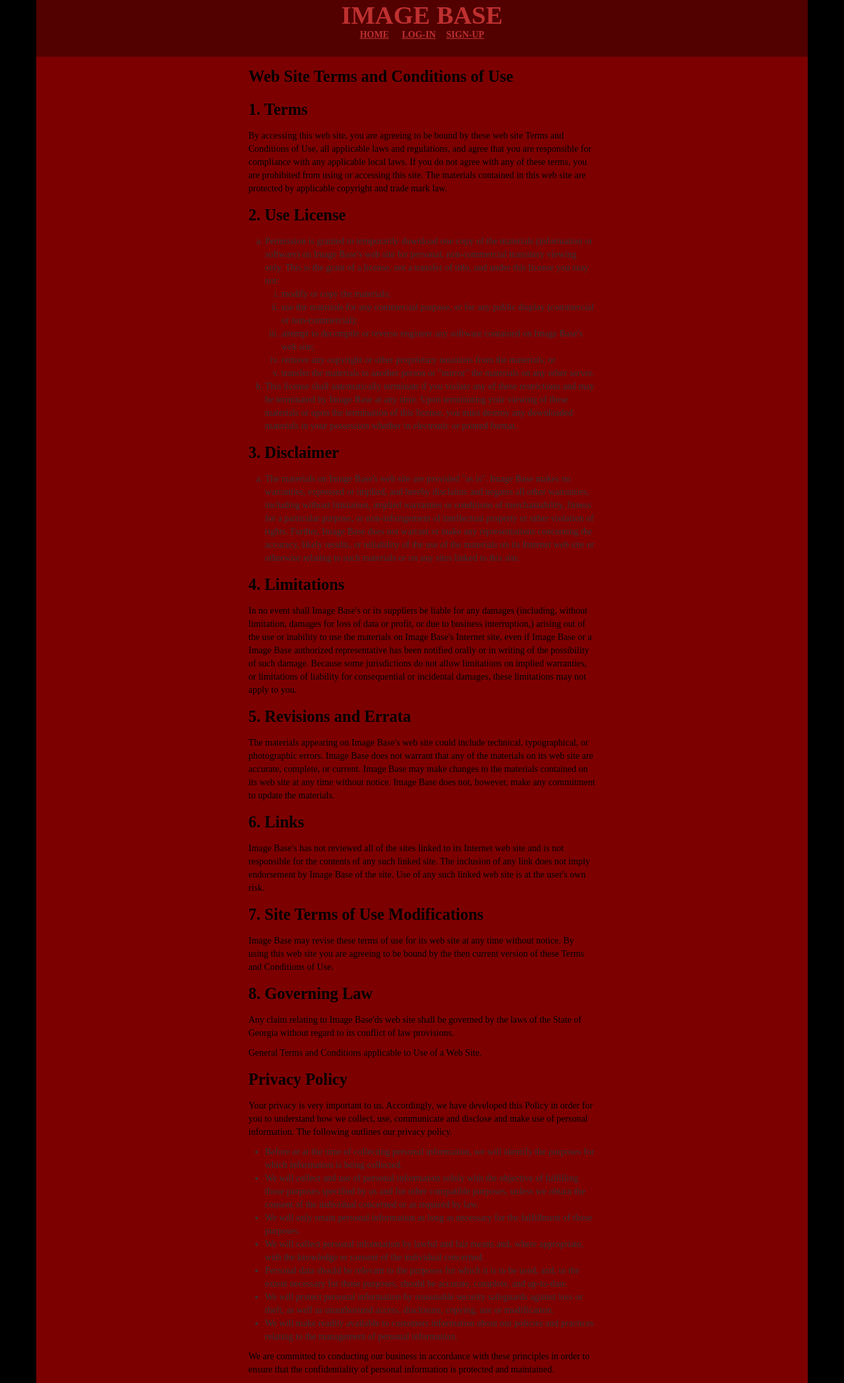
After one commit to bangb12/MDD_1309_CNoland, a CodeIgniter app: page /MDD_1309_CNoland/index.php/pages/terms in a window 1280 px wide. The commit adds this page. Shown: the whole page at 66% size. Run offline with CodeIgniter, Linux system fonts and the light colour scheme.

Commit message:
Added FAQ and slight changes to code

```diff
--- a/application/controllers/pages.php
+++ b/application/controllers/pages.php
@@ -9,6 +9,10 @@
         {
             $this->load->view($id);
         }
+        function terms()
+        {
+            $this->load->view('terms');
+        }
     }
 
 ?>
--- a/application/views/detail1.php
+++ b/application/views/detail1.php
@@ -1,6 +1,7 @@
 <!DOCTYPE html>
 <html lang="en">
 <head>
+    <meta name="viewport" content="width=device-width, initial-scale=1.0">
     <meta charset="utf-8">
     <title>Images - ImageBase</title>
     <link href="../../../css/bootstrap/css/bootstrap.css" rel="stylesheet"></script>
--- a/application/views/detail2.php
+++ b/application/views/detail2.php
@@ -1,6 +1,7 @@
 <!DOCTYPE html>
 <html lang="en">
 <head>
+    <meta name="viewport" content="width=device-width, initial-scale=1.0">
     <meta charset="utf-8">
     <title>Images - ImageBase</title>
     <link href="../../../css/bootstrap/css/bootstrap.css" rel="stylesheet"></script>
--- a/application/views/faq.php
+++ b/application/views/faq.php
@@ -1,6 +1,7 @@
 <!DOCTYPE html>
 <html lang="en">
 <head>
+    <meta name="viewport" content="width=device-width, initial-scale=1.0">
     <meta charset="utf-8">
     <title>FAQ - ImageBase</title>
     <link href="../../css/bootstrap/css/bootstrap.css" rel="stylesheet"></script>
@@ -18,11 +19,11 @@
                 <h2>What is this website?</h2>
                 <p>A place to store various images found on the web, and put a story behind it.</p>
                 <h2>Something doesnt work! What do I do?</h2>
-                <p>Send an email to bangb12@fullsail.edu and describe your problem</p>
+                <p>Send an email to <i>bangb12@fullsail.edu</i> and describe your problem</p>
                 <h2>How do I get an account?</h2>
                 <p>Click the signup link above an fill out the forms and you'll be ready to login!</p>
                 <h2>I have more questions involving the website. What can I do to get these answered?</h2>
-                <p>Just like above shoot me an email at bangb12@fullsail.edu and I'll get back ASAP</p>
+                <p>Just like above shoot me an email at <i>bangb12@fullsail.edu</i> and I'll get back ASAP</p>
             </div>
         </section>
     <?
--- a/application/views/footer.php
+++ b/application/views/footer.php
@@ -2,11 +2,10 @@
         <header class="modal-footer ">
             <!---- Navigation including links ---->
             <div class="nav">
-                <p>&copy Christopher Noland 2013</p>
+                <p>&copy Christopher Noland and Image Base 2013</p>
                 <?
                                 echo('<a href="http://localhost:8888/MDD_1309_CNoland/index.php/pages/faq">FAQ</a>');
-                                echo('<a href="http://localhost:8888/MDD_1309_CNoland/index.php/login/view/">Contact</a>');
-                                echo('<a href="http://localhost:8888/MDD_1309_CNoland/index.php/signup/view/">Sign-up</a>');
+                                echo('<a href="http://localhost:8888/MDD_1309_CNoland/index.php/pages/terms">Terms and Policies</a>');
                 ?>
             </div>
         </header>
--- a/application/views/listingview.php
+++ b/application/views/listingview.php
@@ -1,6 +1,7 @@
 <!DOCTYPE html>
 <html lang="en">
 <head>
+    <meta name="viewport" content="width=device-width, initial-scale=1.0">
     <meta charset="utf-8">
     <title>Images - ImageBase</title>
     <link href="css/bootstrap/css/bootstrap.css" rel="stylesheet"></script>
--- a/application/views/loginview.php
+++ b/application/views/loginview.php
@@ -1,6 +1,7 @@
 <!DOCTYPE html>
 <html lang="en">
 <head>
+    <meta name="viewport" content="width=device-width, initial-scale=1.0">
     <meta charset="utf-8">
     <title>Log in - ImageBase</title>
     <link href="../../../css/bootstrap/css/bootstrap.css" rel="stylesheet"></script>
@@ -31,6 +32,9 @@
                 <?php echo form_close(); ?>
             </div>
         </section>
+        <?
+            $this->load->view('footer')
+        ?>
     </div>
 </body>
 
--- a/application/views/signupview.php
+++ b/application/views/signupview.php
@@ -1,6 +1,7 @@
 <!DOCTYPE html>
 <html lang="en">
 <head>
+    <meta name="viewport" content="width=device-width, initial-scale=1.0">
     <meta charset="utf-8">
     <title>Sign up - ImageBase</title>
     <link href="../../../css/bootstrap/css/bootstrap.css" rel="stylesheet"></script>
@@ -27,6 +28,9 @@
                 <?php echo form_close(); ?>
             </div>
         </section>
+        <?
+            $this->load->view('footer')
+        ?>
     </div>
 </body>
 
--- /dev/null
+++ b/application/views/terms.php
@@ -0,0 +1,157 @@
+<!DOCTYPE html>
+
+<html lang="en">
+<head>
+    <meta charset="utf-8">
+    <meta name="viewport" content="width=device-width, initial-scale=1.0">
+    <link href="../../css/bootstrap/css/bootstrap.css" rel="stylesheet">
+    <title>Terms of Service - ImageBase</title>
+</head>
+
+<body>
+    <div class="container">
+        <?
+            $this->load->view('header')
+        ?>
+        <div class="container-fluid">
+            <!--Div for the content.-->
+
+            <h3>
+                    Web Site Terms and Conditions of Use
+            </h3>
+
+            <h3>
+                    1. Terms
+            </h3>
+
+            <p>
+                    By accessing this web site, you are agreeing to be bound by these
+                    web site Terms and Conditions of Use, all applicable laws and regulations,
+                    and agree that you are responsible for compliance with any applicable local
+                    laws. If you do not agree with any of these terms, you are prohibited from
+                    using or accessing this site. The materials contained in this web site are
+                    protected by applicable copyright and trade mark law.
+            </p>
+
+            <h3>
+                    2. Use License
+            </h3>
+
+            <ol type="a">
+                    <li>
+                            Permission is granted to temporarily download one copy of the materials
+                            (information or software) on Image Base's web site for personal,
+                            non-commercial transitory viewing only. This is the grant of a license,
+                            not a transfer of title, and under this license you may not:
+
+                            <ol type="i">
+                                    <li>modify or copy the materials;</li>
+                                    <li>use the materials for any commercial purpose, or for any public display (commercial or non-commercial);</li>
+                                    <li>attempt to decompile or reverse engineer any software contained on Image Base's web site;</li>
+                                    <li>remove any copyright or other proprietary notations from the materials; or</li>
+                                    <li>transfer the materials to another person or "mirror" the materials on any other server.</li>
+                            </ol>
+                    </li>
+                    <li>
+                            This license shall automatically terminate if you violate any of these restrictions and may be terminated by Image Base at any time. Upon terminating your viewing of these materials or upon the termination of this license, you must destroy any downloaded materials in your possession whether in electronic or printed format.
+                    </li>
+            </ol>
+
+            <h3>
+                    3. Disclaimer
+            </h3>
+
+            <ol type="a">
+                    <li>
+                            The materials on Image Base's web site are provided "as is". Image Base makes no warranties, expressed or implied, and hereby disclaims and negates all other warranties, including without limitation, implied warranties or conditions of merchantability, fitness for a particular purpose, or non-infringement of intellectual property or other violation of rights. Further, Image Base does not warrant or make any representations concerning the accuracy, likely results, or reliability of the use of the materials on its Internet web site or otherwise relating to such materials or on any sites linked to this site.
+                    </li>
+            </ol>
+
+            <h3>
+                    4. Limitations
+            </h3>
+
+            <p>
+                    In no event shall Image Base's or its suppliers be liable for any damages (including, without limitation, damages for loss of data or profit, or due to business interruption,) arising out of the use or inability to use the materials on Image Base's Internet site, even if Image Base or a Image Base authorized representative has been notified orally or in writing of the possibility of such damage. Because some jurisdictions do not allow limitations on implied warranties, or limitations of liability for consequential or incidental damages, these limitations may not apply to you.
+            </p>
+
+            <h3>
+                    5. Revisions and Errata
+            </h3>
+
+            <p>
+                    The materials appearing on Image Base's web site could include technical, typographical, or photographic errors. Image Base does not warrant that any of the materials on its web site are accurate, complete, or current. Image Base may make changes to the materials contained on its web site at any time without notice. Image Base does not, however, make any commitment to update the materials.
+            </p>
+
+            <h3>
+                    6. Links
+            </h3>
+
+            <p>
+                    Image Base's has not reviewed all of the sites linked to its Internet web site and is not responsible for the contents of any such linked site. The inclusion of any link does not imply endorsement by Image Base of the site. Use of any such linked web site is at the user's own risk.
+            </p>
+
+            <h3>
+                    7. Site Terms of Use Modifications
+            </h3>
+
+            <p>
+                    Image Base may revise these terms of use for its web site at any time without notice. By using this web site you are agreeing to be bound by the then current version of these Terms and Conditions of Use.
+            </p>
+
+            <h3>
+                    8. Governing Law
+            </h3>
+
+            <p>
+                    Any claim relating to Image Base'ds web site shall be governed by the laws of the State of Georgia without regard to its conflict of law provisions.
+            </p>
+
+            <p>
+                    General Terms and Conditions applicable to Use of a Web Site.
+            </p>
+
+
+
+            <h3>
+                    Privacy Policy
+            </h3>
+
+            <p>
+                    Your privacy is very important to us. Accordingly, we have developed this Policy in order for you to understand how we collect, use, communicate and disclose and make use of personal information. The following outlines our privacy policy.
+            </p>
+
+            <ul>
+                    <li>
+                            Before or at the time of collecting personal information, we will identify the purposes for which information is being collected.
+                    </li>
+                    <li>
+                            We will collect and use of personal information solely with the objective of fulfilling those purposes specified by us and for other compatible purposes, unless we obtain the consent of the individual concerned or as required by law.
+                    </li>
+                    <li>
+                            We will only retain personal information as long as necessary for the fulfillment of those purposes.
+                    </li>
+                    <li>
+                            We will collect personal information by lawful and fair means and, where appropriate, with the knowledge or consent of the individual concerned.
+                    </li>
+                    <li>
+                            Personal data should be relevant to the purposes for which it is to be used, and, to the extent necessary for those purposes, should be accurate, complete, and up-to-date.
+                    </li>
+                    <li>
+                            We will protect personal information by reasonable security safeguards against loss or theft, as well as unauthorized access, disclosure, copying, use or modification.
+                    </li>
+                    <li>
+                            We will make readily available to customers information about our policies and practices relating to the management of personal information.
+                    </li>
+            </ul>
+
+            <p>
+                    We are committed to conducting our business in accordance with these principles in order to ensure that the confidentiality of personal information is protected and maintained.
+            </p>
+
+
+        </div>
+    </div>
+</body>
+
+</html>
```
